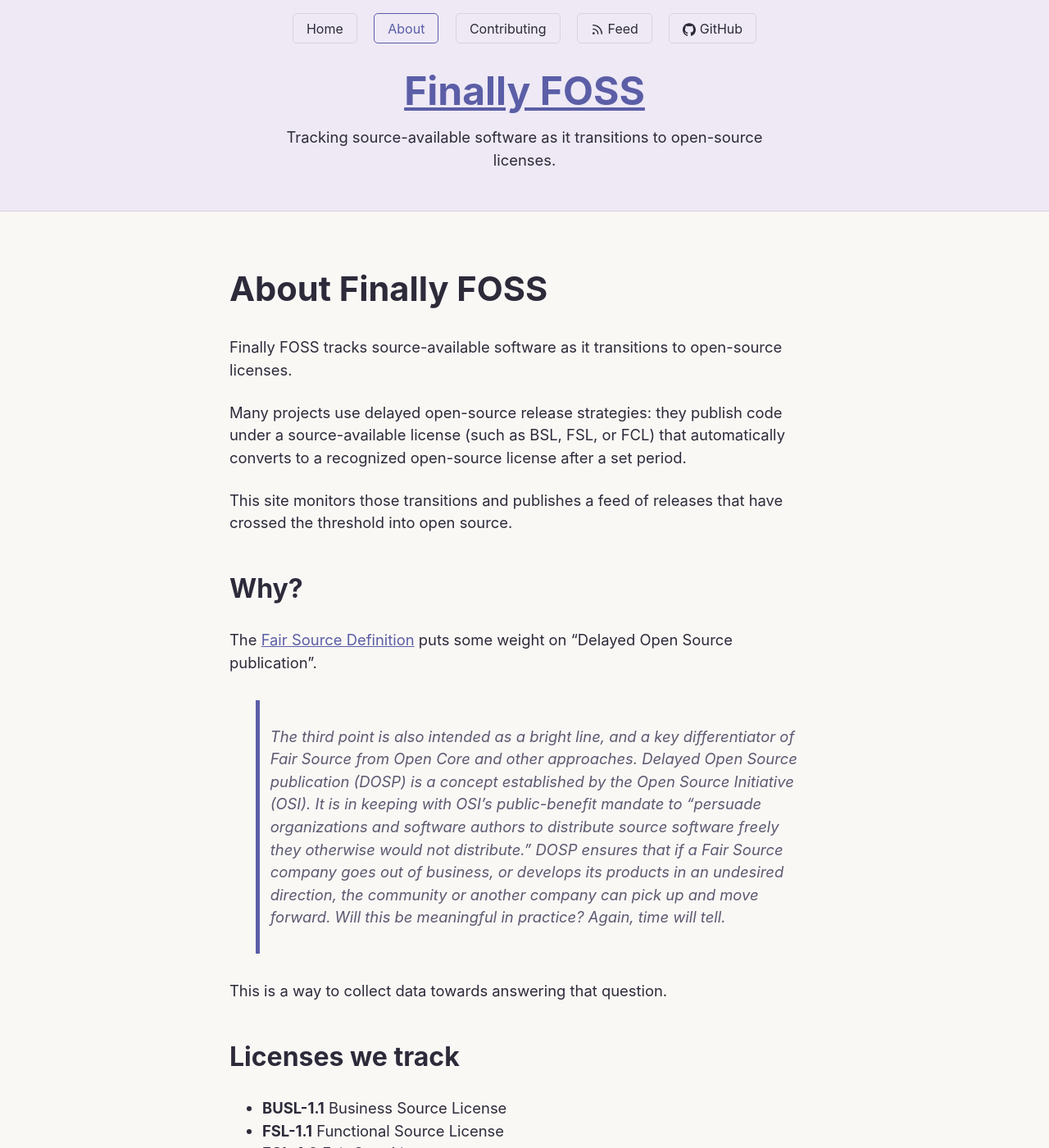
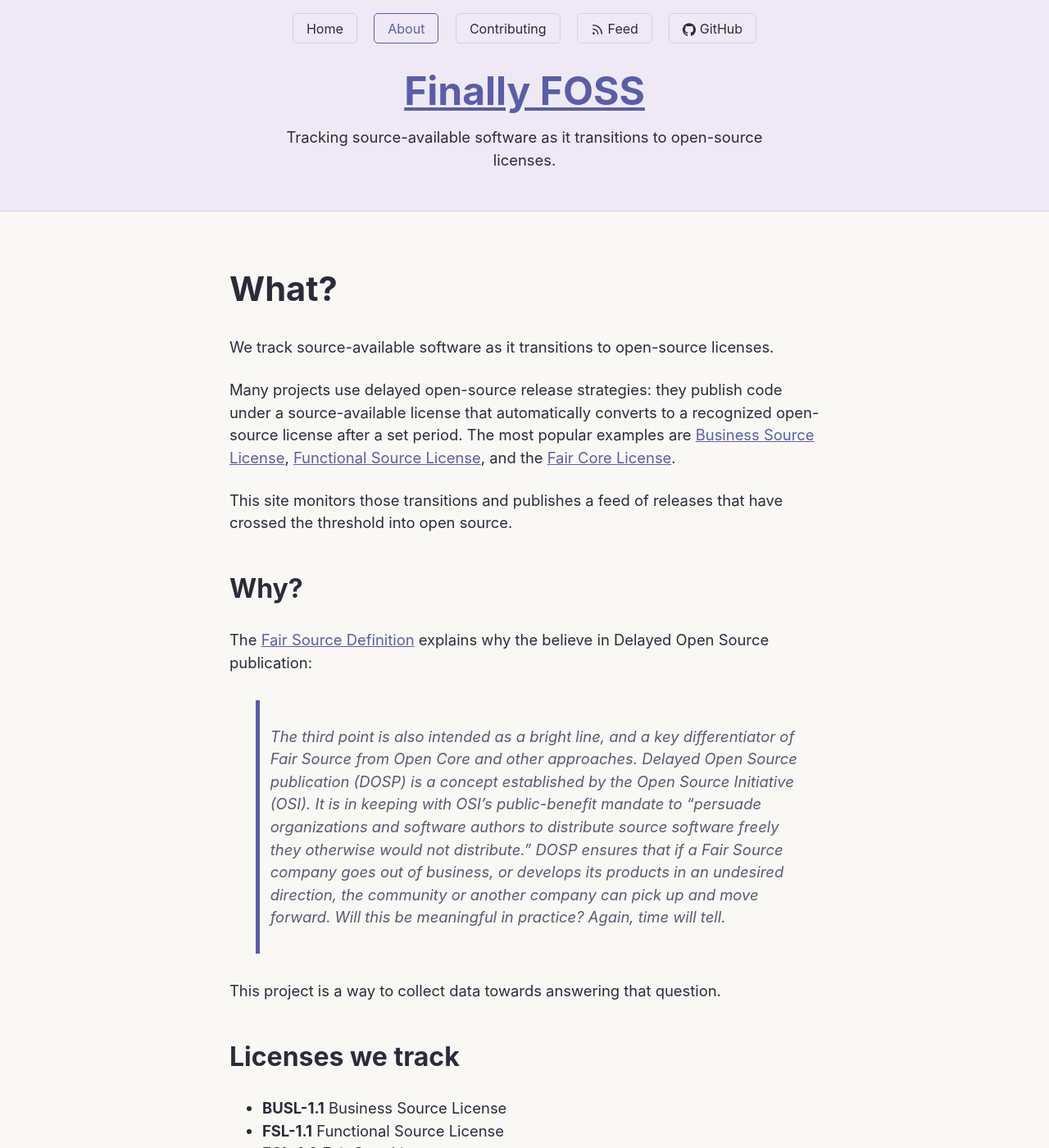
Before and after one commit to captn3m0/finally-foss, a Jekyll site: the page built from about.md, in a window 1280 px wide and 1400 px high. Shown: the whole window at 82% size. Built offline with Jekyll 4.4.1, drawn with Linux system fonts in a browser that asks for light colours.

```diff
--- a/Gemfile
+++ b/Gemfile
@@ -2,3 +2,5 @@ source "https://rubygems.org"
 
 gem "jekyll", "~> 4.4.1"
 gem "erb", "~> 6.0"
+
+gem "jekyll-timeago", "~> 1.1"
--- a/_config.yml
+++ b/_config.yml
@@ -3,6 +3,9 @@ description: >-
   Tracking source-available software as it transitions to open-source licenses.
 baseurl: "/finally-foss"
 url: "https://captnemo.in"
+
+plugins:
+  - jekyll-timeago
 
 exclude:
   - src/
--- a/about.md
+++ b/about.md
@@ -1,20 +1,26 @@
 ---
 layout: default
-title: About
+title: About Finally FOSS
 permalink: /about/
 ---
 
-## About Finally FOSS
+## What?
 
-Finally FOSS tracks source-available software as it transitions to open-source licenses.
+We track source-available software as it transitions to open-source licenses.
 
-Many projects use delayed open-source release strategies: they publish code under a source-available license (such as BSL, FSL, or FCL) that automatically converts to a recognized open-source license after a set period.
+Many projects use delayed open-source release strategies: they publish code
+under a source-available license that
+automatically converts to a recognized open-source license after a set
+period. The most popular examples are
+[Business Source License](https://en.wikipedia.org/wiki/Business_Source_License),
+[Functional Source License](https://fsl.software/), and the
+[Fair Core License](https://fcl.dev/).
 
 This site monitors those transitions and publishes a feed of releases that have crossed the threshold into open source.
 
 ### Why?
 
-The [Fair Source Definition](https://fair.io/about/) puts some weight on "Delayed Open Source publication".
+The [Fair Source Definition](https://fair.io/about/) explains why the believe in Delayed Open Source publication:
 
 > The third point is also intended as a bright line, and a key differentiator
   of Fair Source from Open Core and other approaches. Delayed Open Source
@@ -26,7 +32,7 @@ The [Fair Source Definition](https://fair.io/about/) puts some weight on "Delaye
   direction, the community or another company can pick up and move forward.
   Will this be meaningful in practice? Again, time will tell.
 
-This is a way to collect data towards answering that question.
+This project is a way to collect data towards answering that question.
 
 ### Licenses we track
 
```
Also changed, not shown: _layouts/default.html (+0 -15 lines), index.markdown (+3 -4 lines), .github/dependabot.yml (added), .github/workflows/deploy.yml (added), Gemfile.lock.
